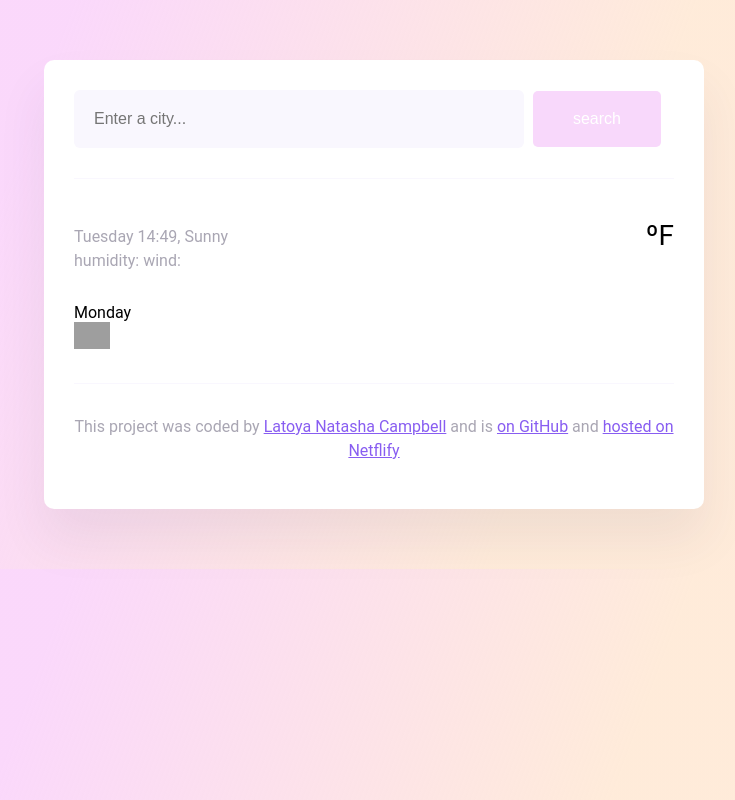
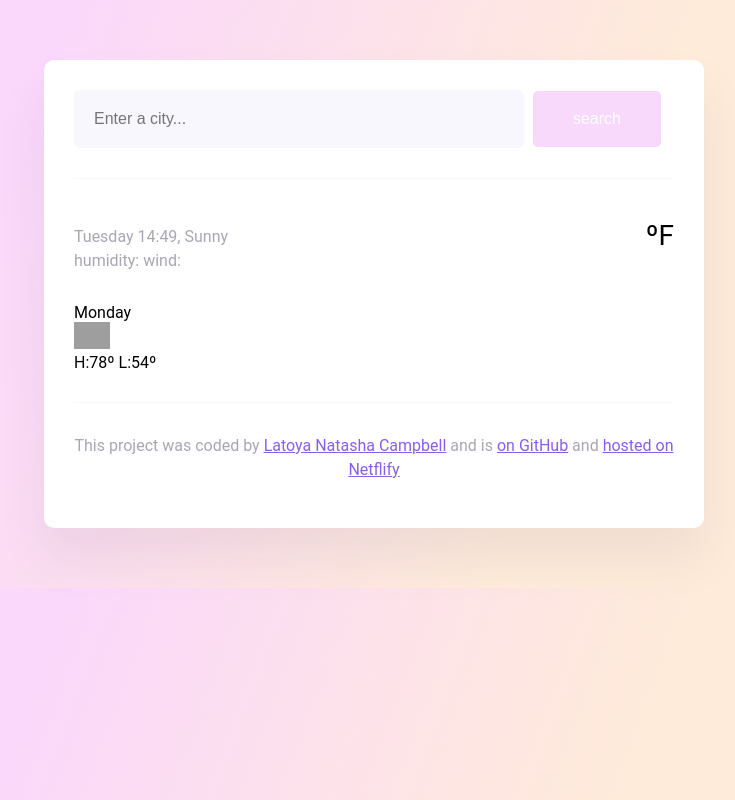
Before and after one commit to LatoyaNatashaC/Forecast-Weather-App, a plain HTML site: page index.html in a window 1280 px wide. Shown: the whole page, without its empty margins (266-1001 px from the left). Drawn offline with Linux system fonts and the light colour scheme; grey boxes are pictures that could not be loaded.

Commit message:
Temperature is now under the weather Icon

```diff
--- a/index.html
+++ b/index.html
@@ -46,6 +46,10 @@
                 alt=""
                 width="36"
               />
+              <div class="weather-forecast-temperature">
+                <span class="forecast-temperature-max">H:78º</span>
+                <span class="forecast-temperature-min">L:54º</span>
+              </div>
             </div>
           </div>
         </div>
```
